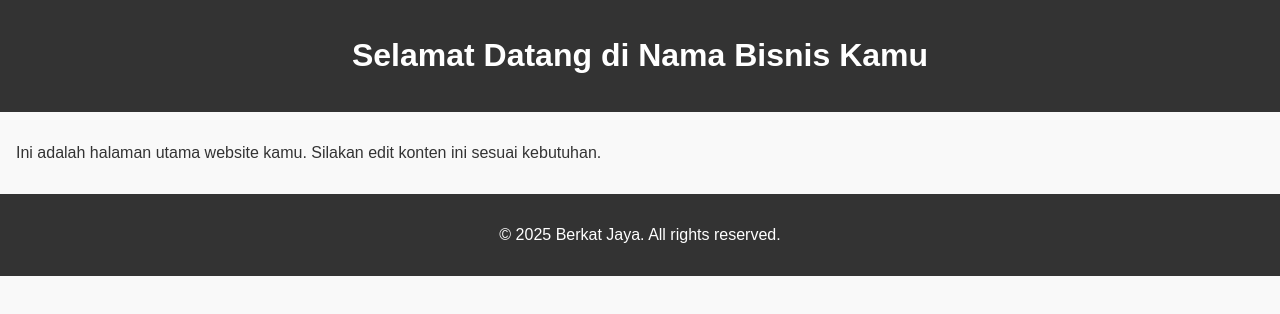
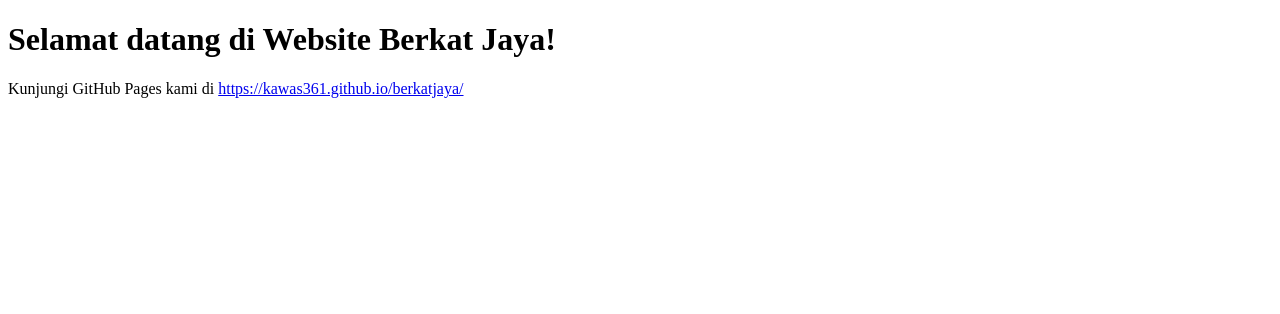
Before and after one commit to kawas361/berkatjaya, a plain HTML site: page index.html in a window 1280 px wide. Drawn offline with Linux system fonts and the light colour scheme.

Commit message:
Update index.html dengan link GitHub Pages

```diff
--- a/index.html
+++ b/index.html
@@ -1,21 +1,10 @@
-
 <!DOCTYPE html>
-<html lang="en">
+<html>
 <head>
-    <meta charset="UTF-8">
-    <meta name="viewport" content="width=device-width, initial-scale=1.0">
-    <title>Nama Bisnis Kamu</title>
-    <link rel="stylesheet" href="assets/css/style.css">
+  <title>Website Berkat Jaya</title>
 </head>
 <body>
-    <header>
-        <h1>Selamat Datang di Nama Bisnis Kamu</h1>
-    </header>
-    <main>
-        <p>Ini adalah halaman utama website kamu. Silakan edit konten ini sesuai kebutuhan.</p>
-    </main>
-    <footer>
-        <p>&copy; 2025 Berkat Jaya. All rights reserved.</p>
-    </footer>
+  <h1>Selamat datang di Website Berkat Jaya!</h1>
+  <p>Kunjungi GitHub Pages kami di <a href="https://kawas361.github.io/berkatjaya/" target="_blank">https://kawas361.github.io/berkatjaya/</a></p>
 </body>
 </html>
```
